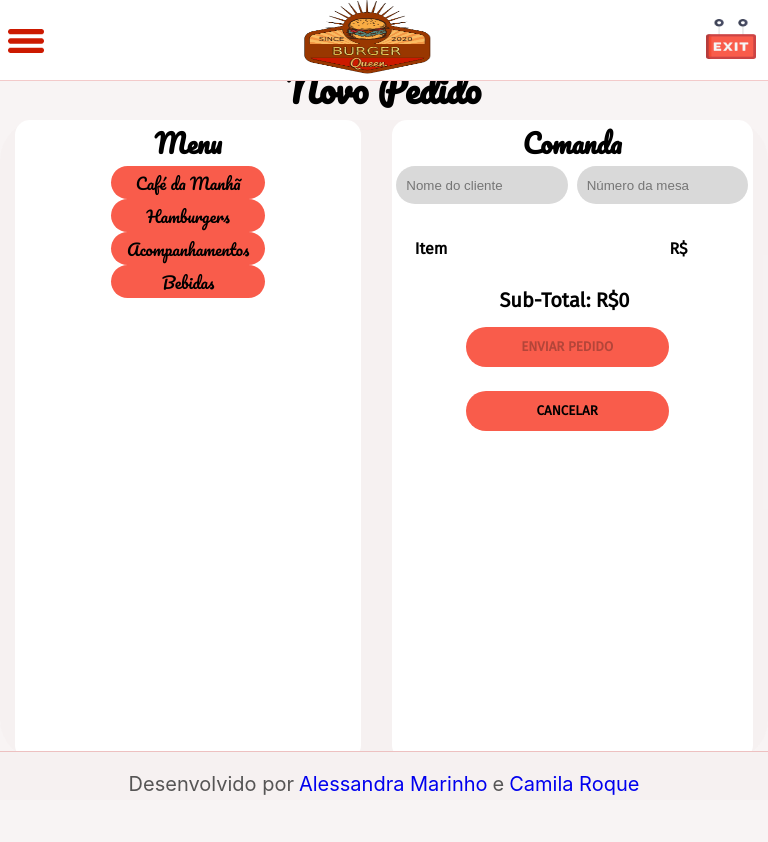
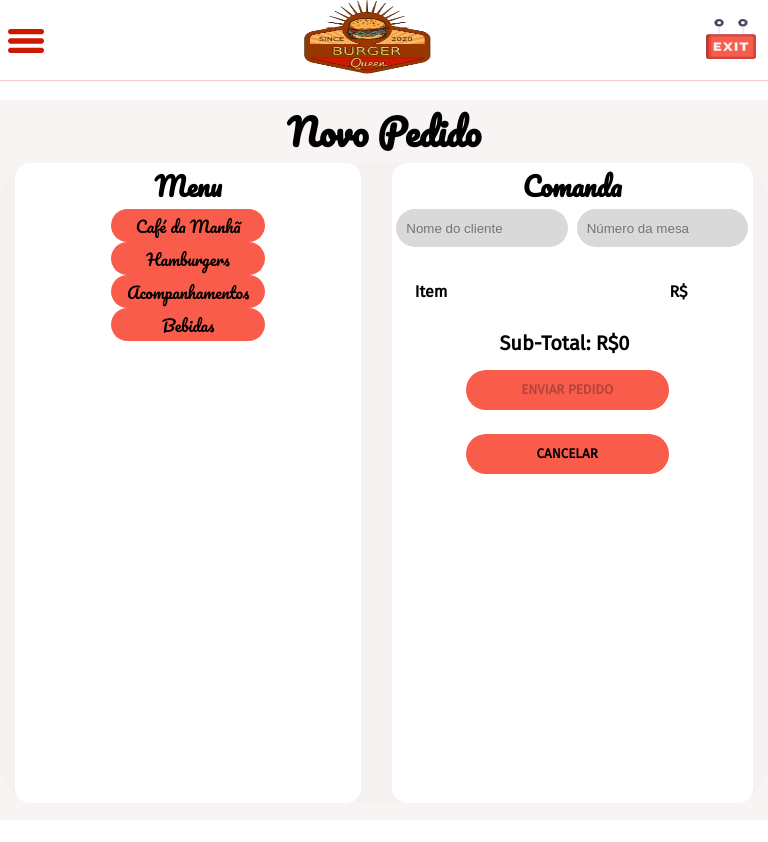
Before and after one commit to milaroque/burger-queen, a React (Create React App) app: page /newRequest in a window 768 px wide. Shown: the top 842 px of the page. After the commit the page ends 820 px from the top, so only its background shows below. Built offline with nearby package versions, Linux system fonts and the light colour scheme; no server answers; the database is empty; sample sign-in values are in the browser's storage.

Commit message:
ultimas atualizações

```diff
--- a/src/components/order/order.css
+++ b/src/components/order/order.css
@@ -1,6 +1,6 @@
 .items{
   width: 41vw;
-  height: 62px;
+  height: 78px;
   background: #FFFDFD;
   border: 1px solid #000000;
   box-sizing: border-box;
--- a/src/pages/hall/newRequest.css
+++ b/src/pages/hall/newRequest.css
@@ -7,7 +7,7 @@
 }
 .menu{
   background: rgba(246, 241, 241, 0.79);
-  height: 75vh;
+  height: 79vh;
   justify-content: space-around;
   font-size: 30px;
   display: flex;
@@ -22,7 +22,7 @@
   font-size: 36px;
   font-family: Pacifico;
   display: flex;
-  margin-top: 57px;
+  margin-top: 60px;
   justify-content: center;
 }
 .breakfast, .burgers, .drinks, .sidedishes{
@@ -50,7 +50,7 @@
   font-size: 28px;
 }
 .global{
-  height: 100vh;
+  height: 90vh;
   background: rgba(246, 241, 241, 0.79);
 }
 .form-order{
@@ -119,6 +119,9 @@
   .title-menu{
     font-size: 26px;
   }
+  .header-hall{
+    margin-top: 100px;
+  }
 }
 @media (max-width: 380px){
   .header-hall{
--- a/src/pages/hall/newRequest.jsx
+++ b/src/pages/hall/newRequest.jsx
@@ -11,7 +11,6 @@ import "firebase/firebase-firestore";
 import Input from "../../components/input/Input";
 import "./newRequest.css";
 import ModalBurger from "../../components/modal/modalHamb";
-import Footer from "../../components/footer/footer";
 
 const NewRequest = () => {
   const [breakfast, setBreakfast] = useState([]);
@@ -163,7 +162,6 @@ const NewRequest = () => {
     }
   };
   return (
-    <>
     <div className='global'>
       <header className='hall'>
         <Nav link='/newRequest'></Nav>
@@ -263,8 +261,6 @@ const NewRequest = () => {
         </div>
       </main>
     </div>
-    <Footer />
-    </>
   );
 };
 
--- a/src/pages/kitchen/historicOrdersKitchen.css
+++ b/src/pages/kitchen/historicOrdersKitchen.css
@@ -32,6 +32,15 @@
 .container-historic{
   display: flex;
 }
+@media (min-width: 640px) and (max-width: 1024px) {
+  .header-historic{
+    height: 6vh;
+    margin-top: 111px;
+  }
+  .head{
+    height: 6vh;
+  }
+}
 @media (max-width: 380px){
   .header-historic{
     margin-top: 58px;
--- a/src/pages/kitchen/ordersReceived.css
+++ b/src/pages/kitchen/ordersReceived.css
@@ -13,8 +13,8 @@
 }
 .header-kitchen{
   width: 100vw;
-  height: 14vh;
-  margin-top: 89px;
+  height: 11vh;
+  margin-top: 58px;
   font-size: 36px;
   font-family: Pacifico;
   display: flex;
--- a/src/pages/kitchen/ordersReceived.jsx
+++ b/src/pages/kitchen/ordersReceived.jsx
@@ -5,7 +5,6 @@ import firebase from '../../config/firebase';
 import 'firebase/firebase-firestore';
 import OrderCard from '../../components/orderKitchen/orderCard';
 import './ordersReceived.css';
-import Footer from '../../components/footer/footer';
 
 const OrdersReceived = () => {
   const [orders, setOrders] = useState([]);
@@ -49,7 +48,6 @@ const OrdersReceived = () => {
   };
 
   return (
-    <>
       <div className="global-kitchen">
         <header className="kitchen">
           <NavKitchen link="/ordersReceived" />
@@ -64,8 +62,6 @@ const OrdersReceived = () => {
           </div>
         </div>
       </div>
-      <Footer />
-    </>
   );
 };
 
```
